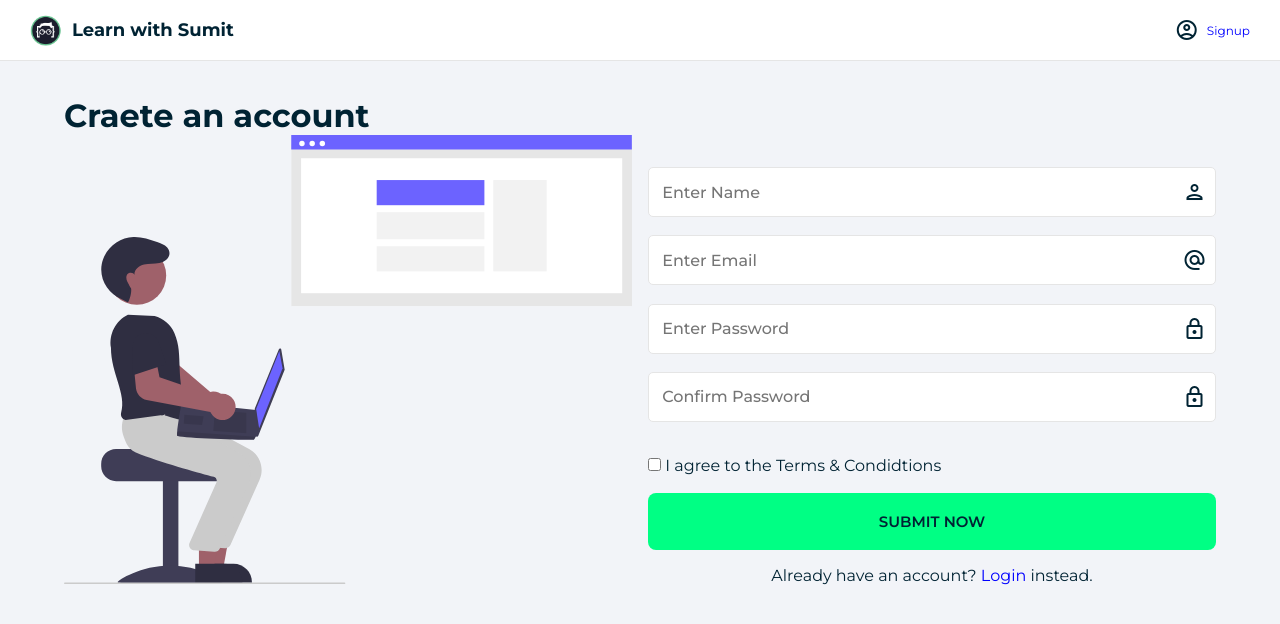
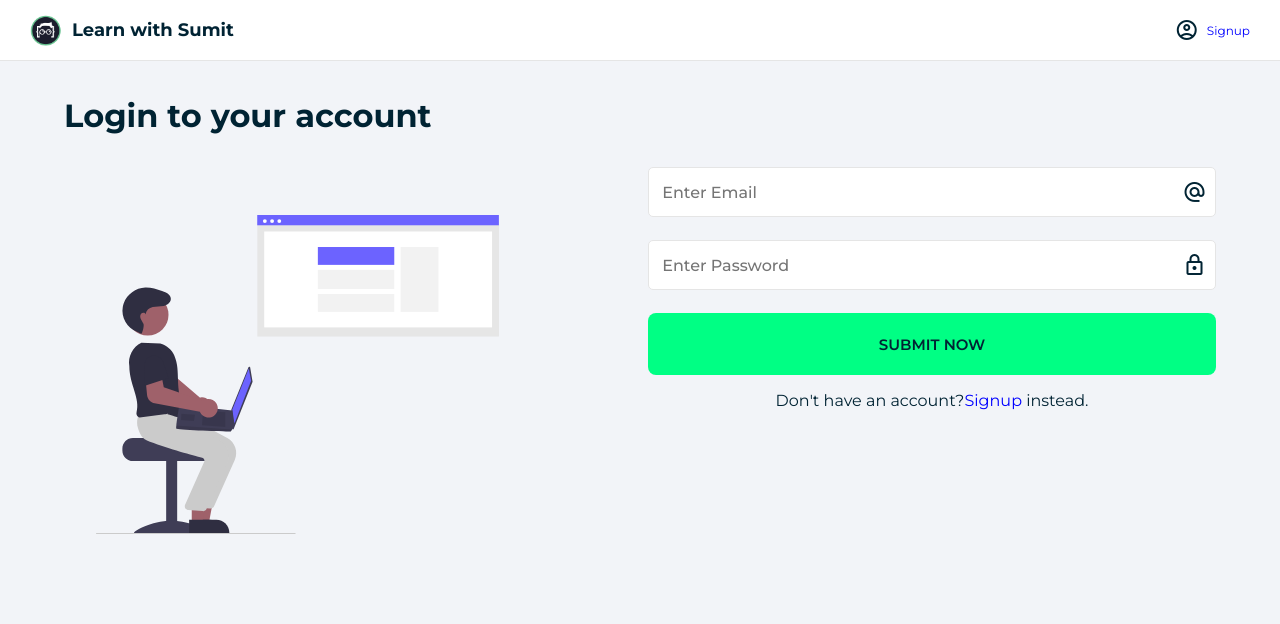
Before and after one commit to Ashik-2000/React, a React (Vite) app in the folder ForLWSQuizProject/: page /signup in a window 1280 px wide. Shown: the top 624 px of the page. Built offline with nearby package versions, Linux system fonts and the light colour scheme.

Commit message:
LogIn page done

```diff
--- a/ForLWSQuizProject/src/App.jsx
+++ b/ForLWSQuizProject/src/App.jsx
@@ -2,13 +2,15 @@ import "./styles/App.css";
 import Layout from "./components/Layout";
 import Home from "./components/pages/Home";
 import Signup from "./components/pages/Signup";
+import Login from "./components/pages/Login";
 
 function App() {
     return (
         <>
             <Layout>
                 {/* <Home /> */}
-                <Signup />
+                {/* <Signup /> */}
+                <Login />
             </Layout>
         </>
     );
--- a/ForLWSQuizProject/src/components/Illustration.jsx
+++ b/ForLWSQuizProject/src/components/Illustration.jsx
@@ -3,7 +3,7 @@ import classes from "../styles/Illustration.module.css";
 
 export default function Illustration() {
     return (
-        <div className={classes.Illustration}>
+        <div className={classes.illustration}>
             <img src={signImage} alt="Signup" />
         </div>
     );
--- /dev/null
+++ b/ForLWSQuizProject/src/components/pages/Login.jsx
@@ -0,0 +1,33 @@
+import Illustration from "../Illustration";
+import Form from "../Form";
+import TextInput from "../TextInput";
+import Button from "../Button";
+import classes from "../../styles/Login.module.css";
+
+export default function Login() {
+    return (
+        <>
+            <h1>Login to your account</h1>
+            <div className="column">
+                <Illustration />
+                <Form className={classes.login}>
+                    <TextInput
+                        type="text"
+                        placeholder="Enter Email"
+                        icon="alternate_email"
+                    />
+                    <TextInput
+                        type="password"
+                        placeholder="Enter Password"
+                        icon="lock"
+                    />
+                    <Button>Submit now</Button>
+                    <div class="info">
+                        Don't have an account?
+                        <a href="signup.html">Signup</a> instead.
+                    </div>
+                </Form>
+            </div>
+        </>
+    );
+}
--- /dev/null
+++ b/ForLWSQuizProject/src/styles/Login.module.css
@@ -0,0 +1,4 @@
+/* login component */
+.login {
+    height: 330px;
+}
```
Also changed, not shown: ForLWSQuizProject/src/components/Layout.jsx (line endings or trailing spaces), ForLWSQuizProject/src/components/pages/Signup.jsx (line endings or trailing spaces).
